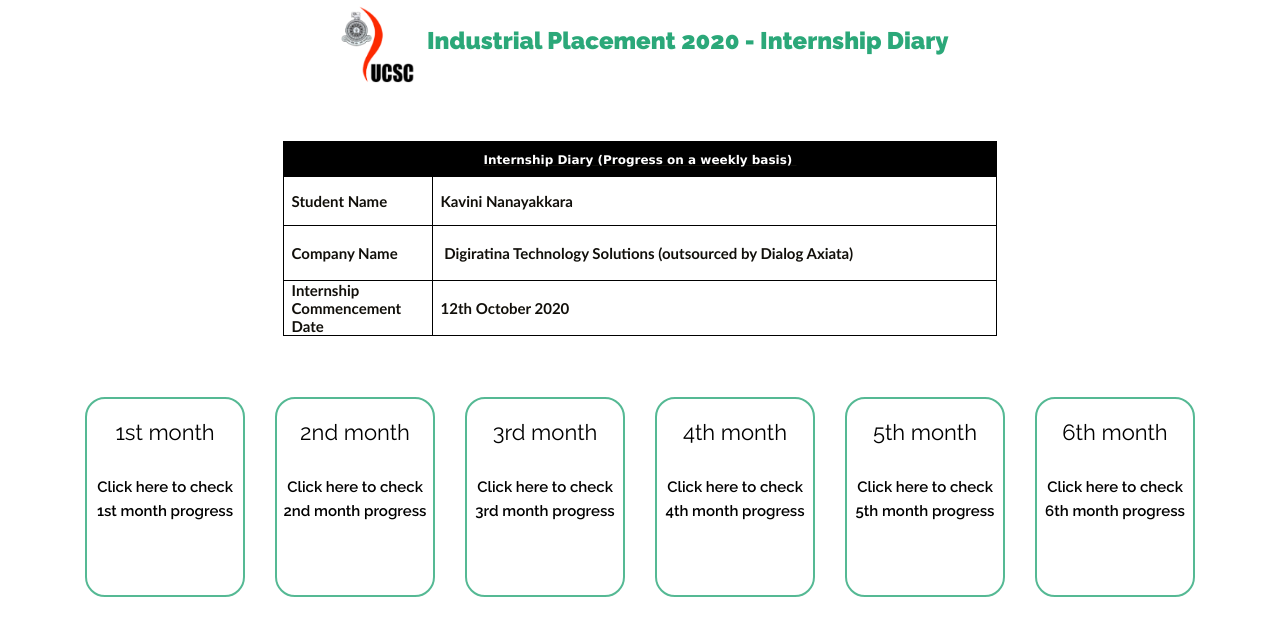
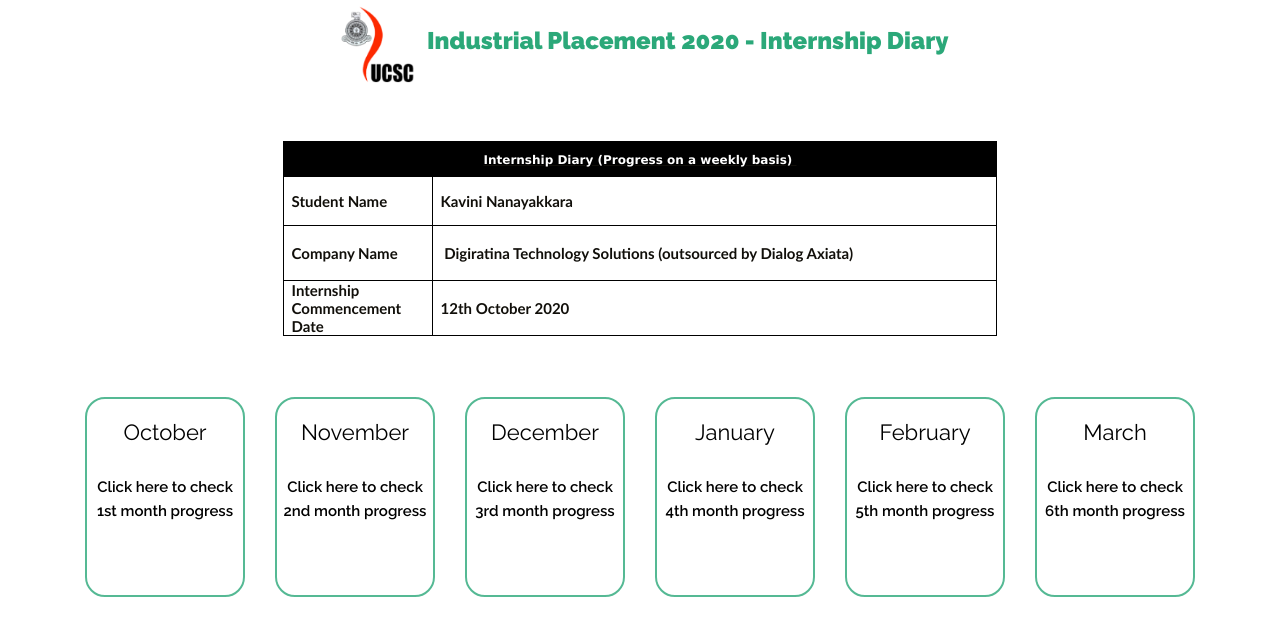
Before and after one commit to KaviniCN/kavini-internship.github.io, a website: page index.html in a window 1280 px wide. Drawn offline with nearby package versions, Linux system fonts and the light colour scheme.

Commit message:
weekly update

```diff
--- a/index.html
+++ b/index.html
@@ -71,7 +71,7 @@
                 <div class="about_inner">
                     <div >
                         <a href="month-1.html">
-                            <h2 class="totaly_text">1st month</h2>
+                            <h2 class="totaly_text">October</h2>
                             <p class="making">Click here to check 1st month progress</p>
                         </a>
                     </div>
@@ -81,7 +81,7 @@
             <div class="col-sm-2">
                 <div class="about_inner">
                     <div ><a href="month-2.html">
-                        <h2 class="totaly_text">2nd month</h2>
+                        <h2 class="totaly_text">November</h2>
                     <p class="making">Click here to check 2nd month progress</p>
                     </a></div>
                 </div>
@@ -90,7 +90,7 @@
             <div class="col-sm-2">
                 <div class="about_inner">
                     <div ><a href="month-3.html">
-                        <h2 class="totaly_text">3rd month</h2>
+                        <h2 class="totaly_text">December</h2>
                     <p class="making">Click here to check 3rd month progress</p>
                     </a></div>
 
@@ -100,7 +100,7 @@
             <div class="col-sm-2">
                 <div class="about_inner">
                     <div ><a href="month-4.html">
-                        <h2 class="totaly_text">4th month</h2>
+                        <h2 class="totaly_text">January</h2>
                         <p class="making">Click here to check 4th month progress</p>
                     </a></div>
 
@@ -110,7 +110,7 @@
             <div class="col-sm-2">
                 <div class="about_inner">
                     <div ><a href="month-5.html">
-                        <h2 class="totaly_text">5th month</h2>
+                        <h2 class="totaly_text">February</h2>
                         <p class="making">Click here to check 5th month progress</p>
                     </a></div>
 
@@ -120,7 +120,7 @@
             <div class="col-sm-2">
                 <div class="about_inner">
                     <div ><a href="month-6.html">
-                        <h2 class="totaly_text">6th month</h2>
+                        <h2 class="totaly_text">March</h2>
                         <p class="making">Click here to check 6th month progress</p>
                     </a></div>
 
```
Also changed, not shown: month-5.html (+6 -5 lines).
